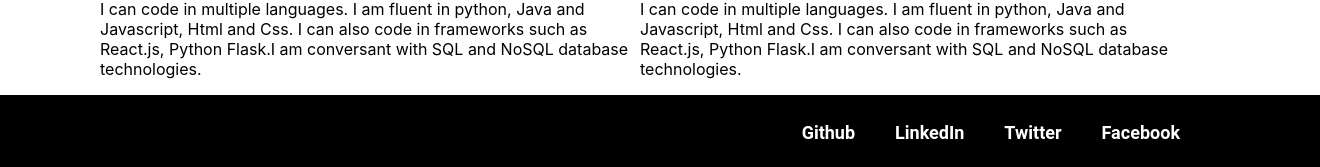
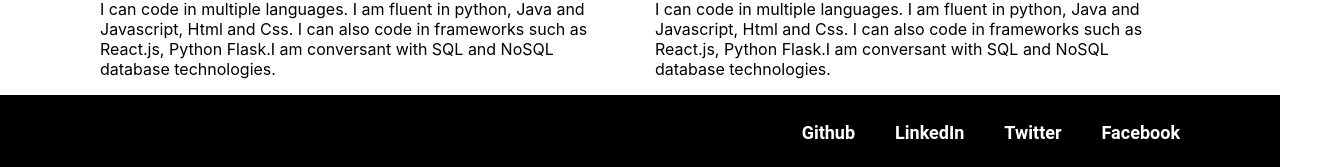
Before and after one commit to Pogayo/Perez_Portfolio, a React (Create React App) app: page / in a window 1280 px wide. Shown: the part 1246-1413 px from the top of the page, 1320 px wide, since content can reach past the window. Built offline with nearby package versions, Linux system fonts and the light colour scheme.

Commit message:
Added from my porfolio

```diff
--- a/src/App.css
+++ b/src/App.css
@@ -5,7 +5,7 @@
   display:flex;
   flex-direction: row;
   align-items: center;
-
+    box-sizing: border-box;
   background-color: black;
   Color:white;
   height:75px;
@@ -121,7 +121,7 @@
     box-sizing: border-box;
     display:grid;
     grid-template-columns: 1fr 1fr;
-    /*grid-column-gap: 30px;*/
+    grid-column-gap: 30px;
     padding-left:100px;
     padding-right:100px;
 }
--- /dev/null
+++ b/src/FromMyPorfolio.js
@@ -0,0 +1,15 @@
+import React,{Component} from 'react';
+
+class FromMyPorfolio extends Component{
+
+    render(){
+        return(
+            <div id="from-my-portfolio" style={{width:"400px",backgroundColor:"#313B54"}}>
+
+
+            </div>
+        );
+    }
+
+}
+export default FromMyPorfolio;
--- a/src/Home.js
+++ b/src/Home.js
@@ -2,6 +2,7 @@ import React, { Component } from 'react';
 import './App.css';
 import codepic from "./img/code-pic.jpg";
 import Skills from "./Skills"
+import FromMyPorfolio from "./FromMyPorfolio";
 
 class Home extends Component {
     render() {
@@ -15,6 +16,7 @@ class Home extends Component {
                     <p style={{width:"350px"}}>I identify as a people-loving young African female existing to leverage the existing technology and the fantastic potential in humanity to transform the world.  I am a passionate entrepreneur who cofounded Nishati Power, Pick&Go and Mshauri Trust.</p>
                 </div>
                 <Skills/>
+                <FromMyPorfolio/>
             </div>
         );
     }
--- a/src/NavBar.js
+++ b/src/NavBar.js
@@ -20,7 +20,7 @@ export class NavBar extends Component { //the NavBar is stateless now
             <NavLink className="nav-links" to="/about" >About</NavLink>
             <NavLink className="nav-links" to="/portfolio">Portfolio</NavLink>
             <NavLink className="nav-links" to="/contact">Contact</NavLink>
-                    <NavLink className="nav-links" to="/gallery">Gallery</NavLink></div>
+                    <NavLink className="nav-links" to="">Gallery</NavLink></div>
             </div>
         </div>);
 
```
